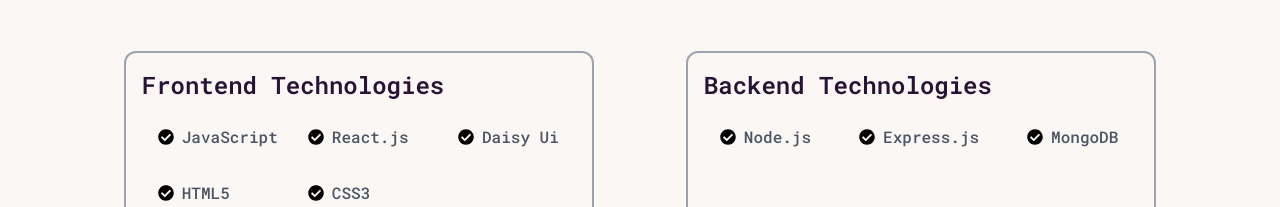
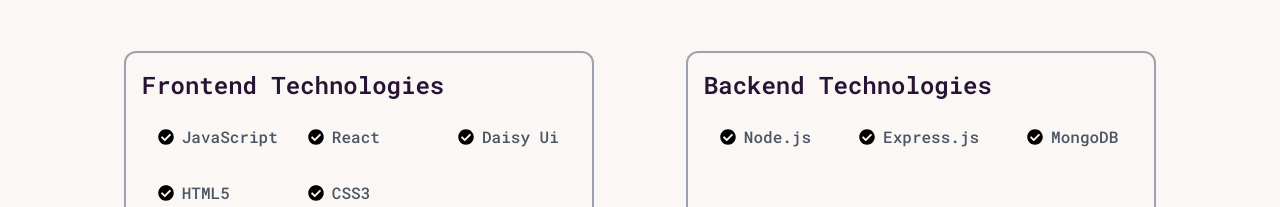
Before and after one commit to Saif-Rahman-801/Portfolio-main, a React (Vite) app: page / in a window 1280 px wide. Shown: the part 1472-1679 px from the top of the page. Built offline with nearby package versions, Linux system fonts and the light colour scheme.

Commit message:
skills changed

```diff
--- a/src/Components/MainContent/Banner/Banner.jsx
+++ b/src/Components/MainContent/Banner/Banner.jsx
@@ -40,7 +40,8 @@
                   "MERN stack developer", //  Continuing previous Text
                   //  Continuing previous Text
                 ]}
-                style={{ fontSize: "2em" }}
+                // style={{ fontSize: "2em" }}
+                className="text-[20px] md:text-[32px] "
                 // repeat={Infinity}
               />
             </h2>
--- a/src/Components/MainContent/Skills/Skills.jsx
+++ b/src/Components/MainContent/Skills/Skills.jsx
@@ -10,7 +10,7 @@
   }, []);
   return (
     <>
-      <div data-aos="fade-up" className="container mx-auto my-10 p-8">
+      <div data-aos="fade-up" className=" container mx-auto my-10 p-8">
           <h2 className="text-4xl font-semibold mb-5 text-center">Skills</h2>
         <div className="px-5 flex flex-col md:flex-row justify-evenly gap-5">
           {/* Frontend Skills */}
@@ -18,9 +18,9 @@
             <h3 className="text-2xl font-semibold mb-4">
               Frontend Technologies
             </h3>
-            <div className="grid grid-cols-2 md:grid-cols-3 gap-4">
+            <div className="grid grid-cols-1 md:grid-cols-3 gap-4">
               <SkillBadge name="JavaScript" />
-              <SkillBadge name="React.js" />
+              <SkillBadge name="React" />
               <SkillBadge name="Daisy Ui" />
               <SkillBadge name="HTML5" />
               <SkillBadge name="CSS3" />
```
